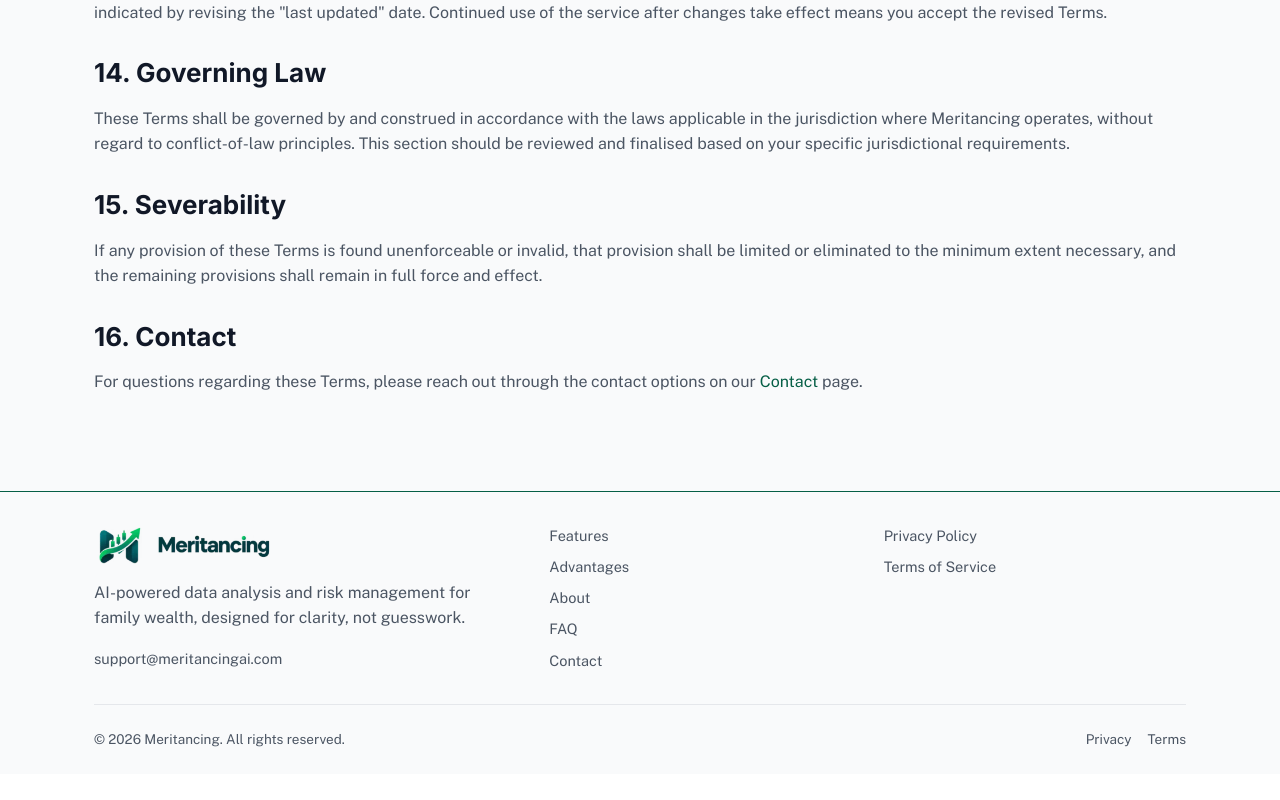
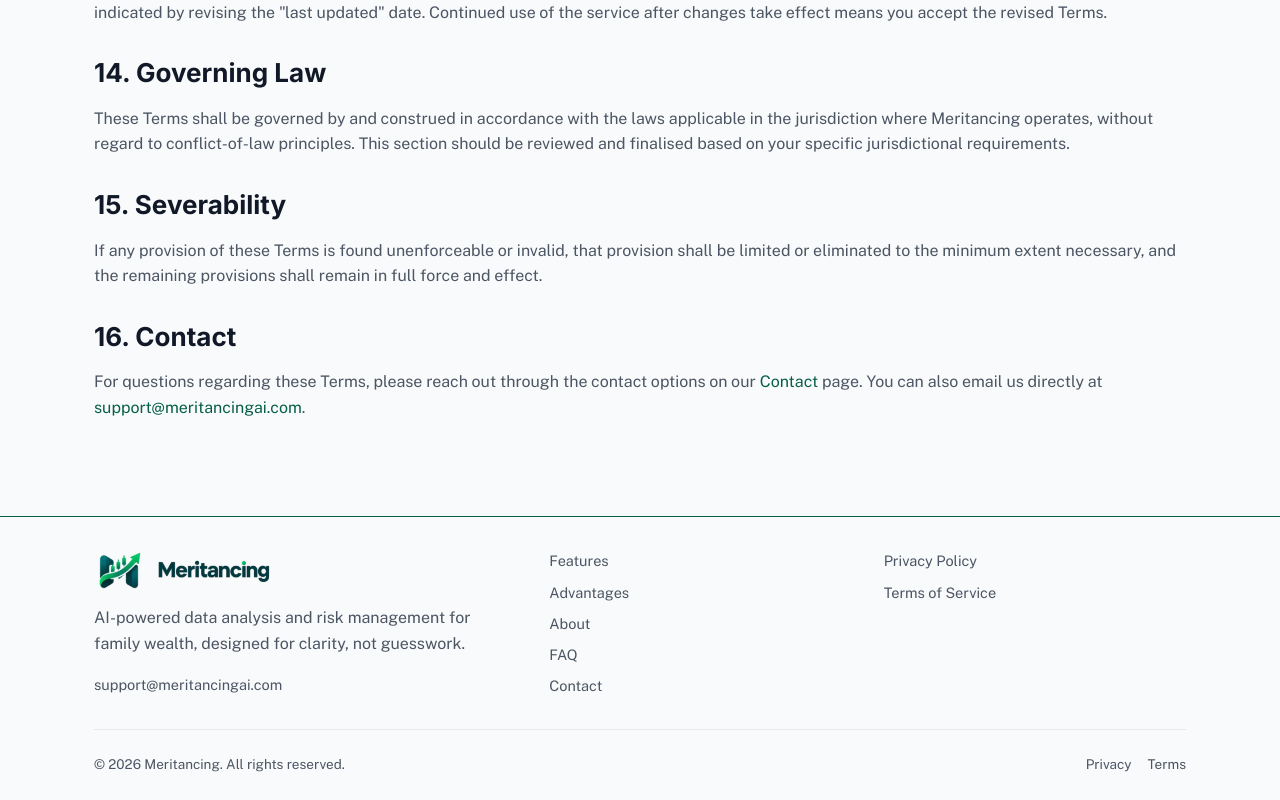
Before and after one commit to taybadeveloper/Meritancing, a Next.js app: page /terms in a window 1280 px wide. Shown: the part 2298-3098 px from the top of the page. Before the commit the page ends 3072 px from the top, so only its background shows below. Built offline with nearby package versions, Linux system fonts and the light colour scheme.

Commit message:
Show support email on privacy and terms pages

```diff
--- a/app/terms/page.js
+++ b/app/terms/page.js
@@ -189,7 +189,12 @@ const sections = [
     body: (
       <p>
         For questions regarding these Terms, please reach out through the
-        contact options on our <Link href="/contact">Contact</Link> page.
+        contact options on our <Link href="/contact">Contact</Link> page. You
+        can also email us directly at{" "}
+        <a href="mailto:support@meritancingai.com">
+          support@meritancingai.com
+        </a>
+        .
       </p>
     ),
   },
```
Also changed, not shown: app/privacy/page.js (+6 -1 lines).
